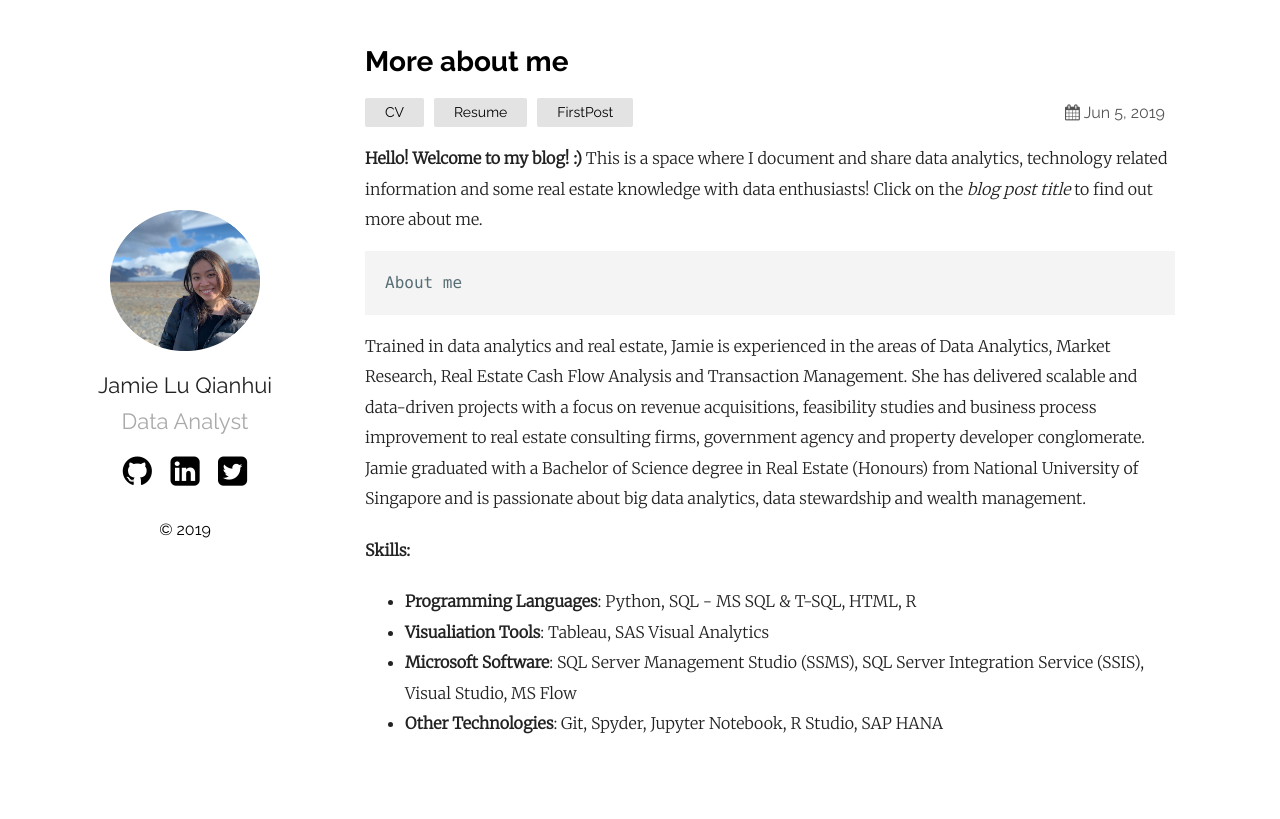
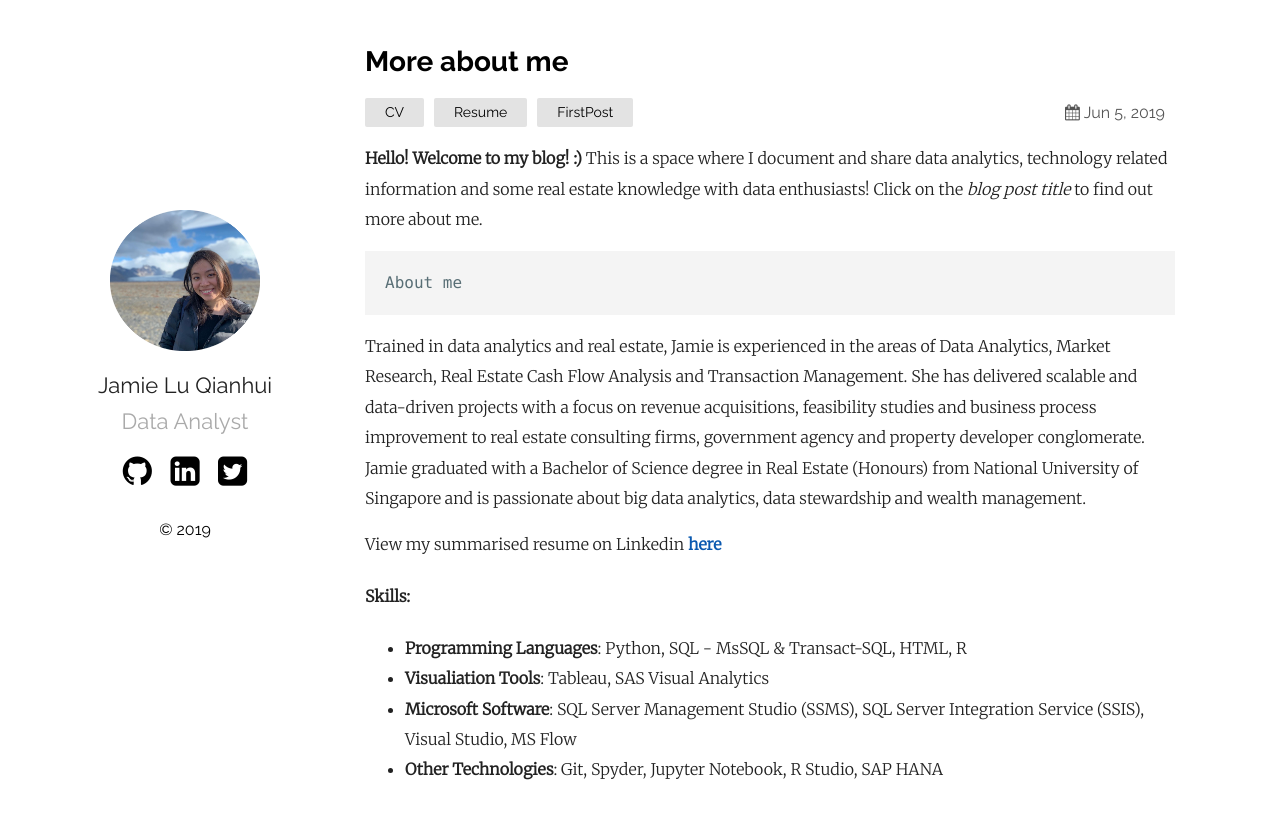
Before and after one commit to jamieqianhui/jamieqianhui.github.io, a Jekyll site: the page built from _posts/2019-06-03-About-Me.markdown, in a window 1280 px wide. Shown: the top 819 px of the page. Built offline with Jekyll 4.4.1, drawn with Linux system fonts in a browser that asks for light colours.

Commit message:
Update 2019-06-03-About-Me.markdown

````diff
--- a/_posts/2019-06-03-About-Me.markdown
+++ b/_posts/2019-06-03-About-Me.markdown
@@ -10,17 +10,16 @@ categories: CV Resume FirstPost
 ```python
 About me
 ```
+Trained in data analytics and real estate, Jamie is experienced in the areas of Data Analytics, Market Research, Real Estate Cash Flow Analysis and Transaction Management. She has delivered scalable and data-driven projects with a focus on revenue acquisitions, feasibility studies and business process improvement to real estate consulting firms, government agency and property developer conglomerate. Jamie graduated with a Bachelor of Science degree in Real Estate (Honours) from National University of Singapore and is passionate about big data analytics, data stewardship and wealth management.
 
-Trained in data analytics and real estate, Jamie is experienced in the areas of Data Analytics, Market Research, Real Estate Cash Flow Analysis and Transaction Management. She has delivered scalable and data-driven projects with a focus on revenue acquisitions, feasibility studies and business process improvement to real estate consulting firms, government agency and property developer conglomerate. Jamie graduated with a Bachelor of Science degree in Real Estate (Honours) from National University of Singapore and is passionate about big data analytics, data stewardship and wealth management.
+View my summarised resume on Linkedin **[here][linkedin-profile]**
 
 
 #### Skills:
 
-+ **Programming Languages**: Python, SQL - MS SQL & T-SQL, HTML, R
++ **Programming Languages**: Python, SQL - MsSQL & Transact-SQL, HTML, R
 + **Visualiation Tools**: Tableau, SAS Visual Analytics
 + **Microsoft Software**: SQL Server Management Studio (SSMS), SQL Server Integration Service (SSIS), Visual Studio, MS Flow
 + **Other Technologies**: Git, Spyder, Jupyter Notebook, R Studio, SAP HANA
 
-[jekyll-docs]: https://jekyllrb.com/docs/home
-[jekyll-gh]:   https://github.com/jekyll/jekyll
-[jekyll-talk]: https://talk.jekyllrb.com/
+[linkedin-profile]: https://linkedin.com/in/jamieluqianhui/
````
